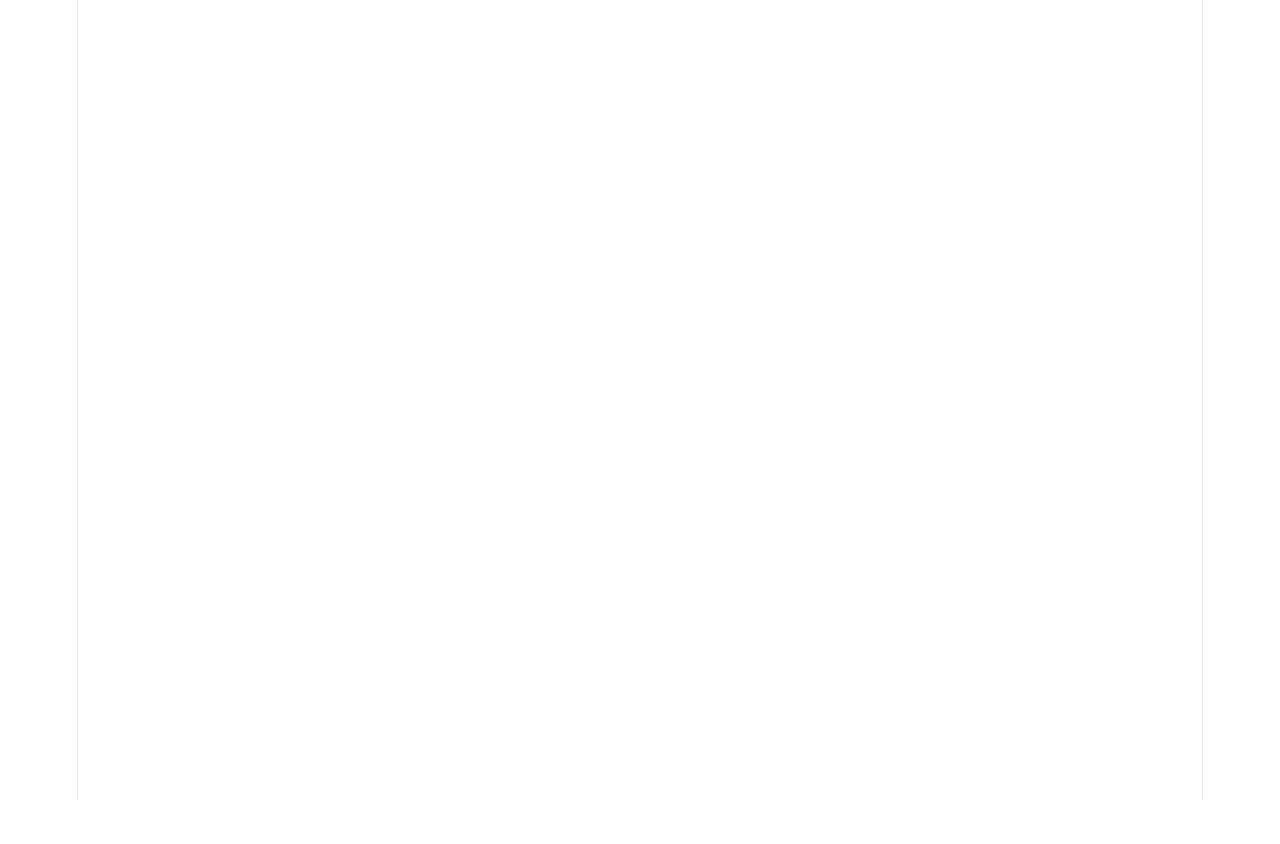
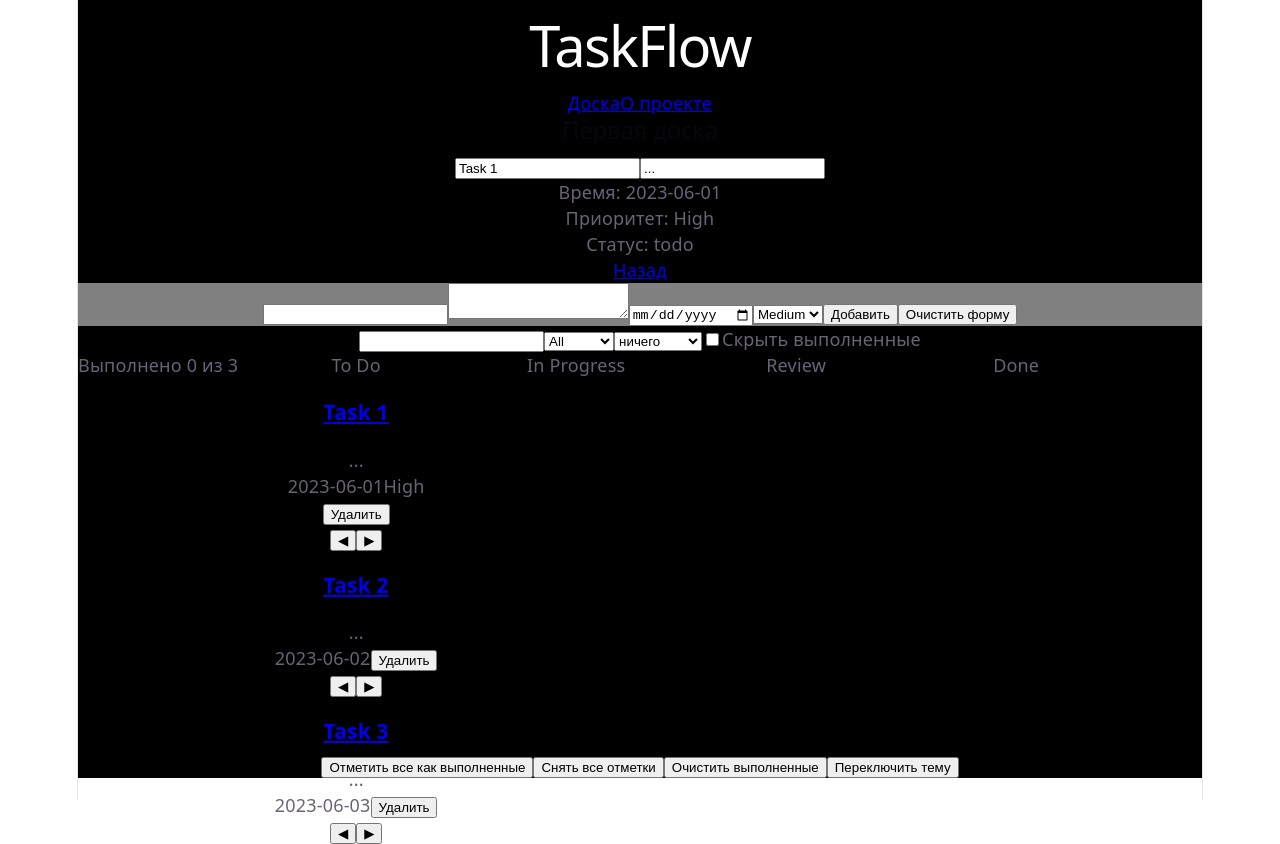
Before and after one commit to greverXD/taskflow, a React (Vite) app: page /boards/1/tasks/1 in a window 1280 px wide. Before the commit this address had no page. Before the commit the page ends 800 px from the top, so only its background shows below. Built offline with nearby package versions, Linux system fonts and the light colour scheme.

Commit message:
Edit TaskDetails

```diff
--- a/src/App.tsx
+++ b/src/App.tsx
@@ -7,6 +7,7 @@ import BoardPages from "./pages/BoardPages";
 import AboutPage from "./pages/AboutPage";
 import Layout from "./components/Layout";
 import HomePages from "./pages/HomePages";
+import TaskDetails from "./pages/TaskDetails";
 
 
 const initialTasks: Task[] = [
@@ -51,7 +52,9 @@ function App() {
     <Routes>
       <Route element= {<Layout />}>
         <Route path="/" element={<HomePages board={boards} setBoard={setBoards}/>} ></Route>
-        <Route path = '/boards/:boardId' element ={<BoardPages boards={boards} tasks={task} setTasks={setTask}/>}> </Route>
+        <Route path = '/boards/:boardId' element ={<BoardPages boards={boards} tasks={task} setTasks={setTask}/>}>
+        <Route path="tasks/:taskId" element={<TaskDetails tasks={task} setTasks={setTask}/>}></Route>
+        </Route>
         <Route path="/about" element ={<AboutPage />}> </Route>
       </Route>
     </Routes>
--- a/src/components/TaskCard.tsx
+++ b/src/components/TaskCard.tsx
@@ -3,6 +3,7 @@ import type { TaskStatus } from '../types';
 import '../App.css'
 import { useDraggable } from '@dnd-kit/core';
 import { motion, type Variants } from 'motion/react';
+import { Link } from 'react-router';
 interface TaskCardProps {
     tasks: Task,
     onDelete: (id: number) => void
@@ -38,7 +39,7 @@ function TaskCard({ tasks, onDelete , handleMoveStatus }: TaskCardProps) {
         layoutId= {String(tasks.id)}
         layout
         >
-            <h3 className={STATUS_CLASS[tasks.status]}>{tasks.title}</h3>
+            <h3 className={STATUS_CLASS[tasks.status]}><Link to={`/boards/${tasks.boardId}/tasks/${tasks.id}`}>{tasks.title}</Link></h3>
             <p>{tasks.description}</p>
             <span className="task-card_date">{tasks.dueDate}</span>
             {tasks.priority && <span className="task-card_priority">{tasks.priority}</span>}
--- a/src/pages/BoardPages.tsx
+++ b/src/pages/BoardPages.tsx
@@ -20,7 +20,7 @@ import type { TaskPriority, SortBy } from "../types";
 import { useTasksFilters } from "../hooks/useTasksFilters";
 import { useKeyPress } from "../hooks/useKeyPress";
 import type { Dispatch,SetStateAction } from "react";
-import { useParams,Link } from "react-router";
+import { useParams,Link, Outlet } from "react-router";
 
 interface BoardPage{
     tasks: Task[]
@@ -123,11 +123,11 @@ function BoardPages({tasks,setTasks,boards}:BoardPage) {
   }
 
   function handleSetAllStatus(status: TaskStatus) {
-    setTasks((prev) => prev.map((task) => ({ ...task, status })));
+    setTasks((prev) => prev.map((task) => task.boardId === currentBoardId ? ({ ...task, status }) : task));
   }
 
   function handleClearCompleted() {
-    setTasks((prev) => prev.filter((task) => task.status !== "done"));
+    setTasks((prev) => prev.filter((task) => !(task.boardId === currentBoardId && task.status === "done")));
   }
   const doneCount = boardTask.filter((task) => task.status === "done").length;
   const unDoneCount = boardTask.filter((task) => task.status !== "done").length;
@@ -149,6 +149,7 @@ if(!board){
   return (
     <>
       <h2>{board.title}</h2>
+      <Outlet/>
             <TaskForm onAddTask={handleCreateTask} />
       <input value={search} onChange={(e) => setSearch(e.target.value)}></input>
       <select
@@ -182,7 +183,7 @@ if(!board){
           initial="hidden"
         >
           <div>
-            Выполнено {doneCount} из {tasks.length}
+            Выполнено {doneCount} из {boardTask.length}
           </div>
           {visibleColumns.map((column) => (
             <Columnpcomponent key={column.id} column={column}>
--- /dev/null
+++ b/src/pages/TaskDetails.tsx
@@ -0,0 +1,37 @@
+import { useNavigate, useParams,Link } from "react-router"
+import type { Task } from "../types"
+import { useKeyPress } from "../hooks/useKeyPress"
+import type { Dispatch, SetStateAction } from "react"
+
+
+interface TaskDetailProps{
+    tasks:Task[]
+    setTasks: Dispatch<SetStateAction<Task[]>>
+}
+
+function TaskDetails({tasks,setTasks}: TaskDetailProps){
+    const {boardId,taskId} = useParams()
+    const task = tasks.find((t)=> t.id === Number(taskId) && t.boardId === Number(boardId))
+    const navigate = useNavigate()
+    useKeyPress("Escape", ()=> navigate(`/boards/${boardId}`))
+    function handleChangeChange(change: Partial<Task>){
+        setTasks((prev)=> prev.map((t)=> t.id === Number(taskId) ? {...t, ...change}: t))
+    }
+    if(!task){
+        return <p>Задача не найдена</p>
+
+
+    }
+    return(
+        <div className="task-details">
+            <input value={task.title} onChange={(e) => handleChangeChange({title: e.target.value})}/>
+            <input value={task.description} onChange={(e) => handleChangeChange({description: e.target.value})}/>
+            <p>Время: {task.dueDate}</p>
+            <p>Приоритет: {task.priority ?? 'Не указан'}</p>
+            <p>Статус: {task.status}</p>
+            <Link to={`/boards/${boardId}`}>Назад</Link>
+        </div>
+    )
+}
+
+export default TaskDetails
```
